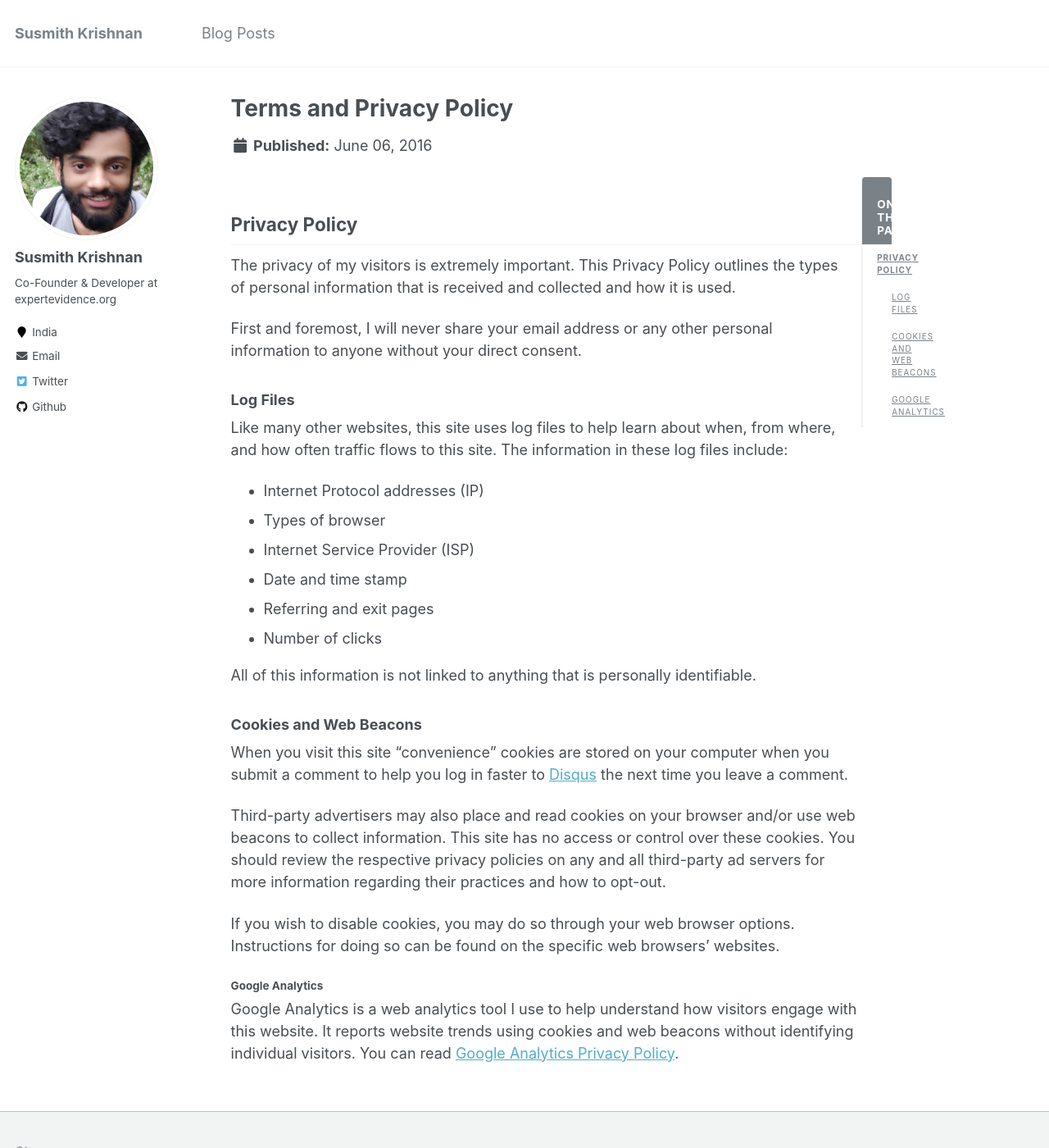
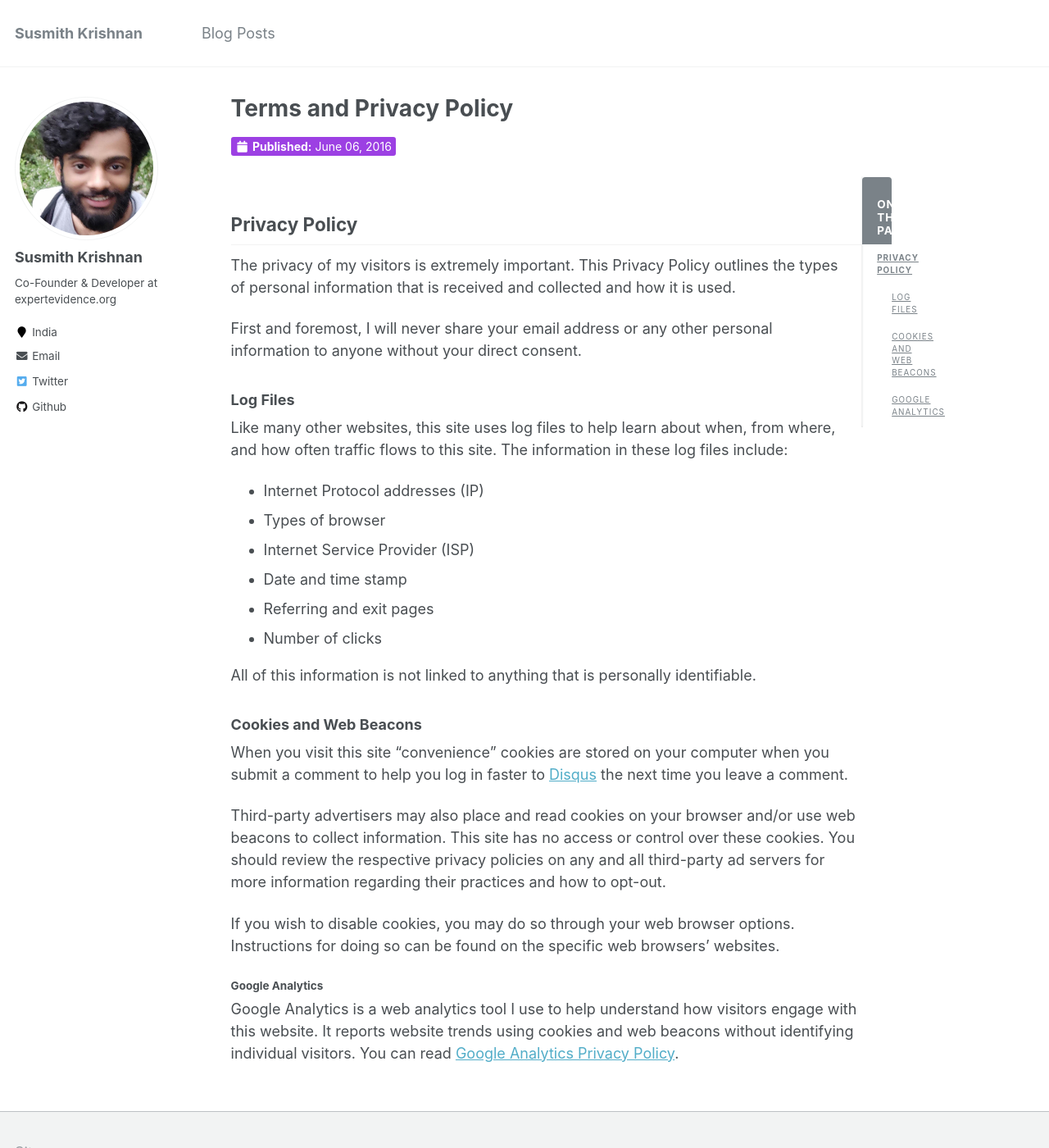
Before and after one commit to SusmithKrishnan/susmithkrishnan.github.io, a Jekyll site: the page built from _pages/terms.md, in a window 1280 px wide and 1400 px high. Shown: the whole window at 82% size. Built offline with Jekyll 4.4.1, drawn with Linux system fonts in a browser that asks for light colours.

Commit message:
addsende and minor tweaks

```diff
--- a/_includes/archive-single.html
+++ b/_includes/archive-single.html
@@ -43,7 +43,7 @@
         {% elsif post.collection == 'publications' %}
           <p>Published in <i>{{ post.venue }}</i>, {{ post.date | default: "1900-01-01" | date: "%Y" }} </p>
         {% elsif post.date %}
-         <p class="page__date"><strong><i class="fa fa-fw fa-calendar" aria-hidden="true"></i> {{ site.data.ui-text[site.locale].date_label | default: "Published:" }}</strong> <time datetime="{{ post.date | default: "1900-01-01" | date_to_xmlschema }}">{{ post.date | default: "1900-01-01" | date: "%B %d, %Y" }}</time></p>
+         <p class="page__date"><span class="date-badge"><strong><i class="fa fa-fw fa-calendar" aria-hidden="true"></i> {{ site.data.ui-text[site.locale].date_label | default: "Published:" }}</strong> <time datetime="{{ post.date | default: "1900-01-01" | date_to_xmlschema }}">{{ post.date | default: "1900-01-01" | date: "%B %d, %Y" }}</time></span></p>
         {% endif %}
 
     {% if post.excerpt and site.read_more != 'enabled' %}
--- a/_layouts/single.html
+++ b/_layouts/single.html
@@ -31,7 +31,7 @@ layout: default
             <p class="page__meta"><i class="fa fa-clock-o" aria-hidden="true"></i> {% include read-time.html %}</p>
           {% endif %}
         {% if page.modified %}
-          <p class="page__date"><strong><i class="fa fa-fw fa-calendar" aria-hidden="true"></i> {{ site.data.ui-text[site.locale].date_label | default: "Published:" }}</strong> <time datetime="{{ page.modified | date: "%Y-%m-%d" }}">{{ page.modified | date: "%B %d, %Y" }}</time></p>
+          <p class="page__date"><span class="date-badge"><strong><i class="fa fa-fw fa-calendar" aria-hidden="true"></i> {{ site.data.ui-text[site.locale].date_label | default: "Published:" }}</strong> <time datetime="{{ page.modified | date: "%Y-%m-%d" }}">{{ page.modified | date: "%B %d, %Y" }}</time></span></p>
         {% endif %}
 
         {% if page.collection == 'teaching' %}
@@ -39,7 +39,7 @@ layout: default
         {% elsif page.venue and page.date %}
           <p>Published in <i>{{ page.venue }}</i>, {{ page.date | default: "1900-01-01" | date: "%Y" }} </p>
         {% elsif page.date %}
-          <p class="page__date"><strong><i class="fa fa-fw fa-calendar" aria-hidden="true"></i> {{ site.data.ui-text[site.locale].date_label | default: "Published:" }}</strong> <time datetime="{{ page.date | date_to_xmlschema }}">{{ page.date | default: "1900-01-01" | date: "%B %d, %Y" }}</time></p>
+          <p class="page__date"><span class="date-badge"><strong><i class="fa fa-fw fa-calendar" aria-hidden="true"></i> {{ site.data.ui-text[site.locale].date_label | default: "Published:" }}</strong> <time datetime="{{ page.date | date_to_xmlschema }}">{{ page.date | default: "1900-01-01" | date: "%B %d, %Y" }}</time></span></p>
         {% endif %}
 
 
--- a/_layouts/talk.html
+++ b/_layouts/talk.html
@@ -31,9 +31,9 @@ layout: default
             <p class="page__meta"><i class="fa fa-clock-o" aria-hidden="true"></i> {% include read-time.html %}</p>
           {% endif %}
         {% if page.modified %}
-          <p class="page__date"><strong><i class="fa fa-fw fa-calendar" aria-hidden="true"></i>Date:</strong> <time datetime="{{ page.modified | date: "%Y-%m-%d" }}">{{ page.modified | date: "%B %d, %Y" }}</time></p>
+          <p class="page__date"><span class="date-badge"><strong><i class="fa fa-fw fa-calendar" aria-hidden="true"></i>Date:</strong> <time datetime="{{ page.modified | date: "%Y-%m-%d" }}">{{ page.modified | date: "%B %d, %Y" }}</time></span></p>
         {% elsif page.date %}
-          <p class="page__date"><strong><i class="fa fa-fw fa-calendar" aria-hidden="true"></i>Date:</strong> <time datetime="{{ page.date | date_to_xmlschema }}">{{ page.date | date: "%B %d, %Y" }}</time></p>
+          <p class="page__date"><span class="date-badge"><strong><i class="fa fa-fw fa-calendar" aria-hidden="true"></i>Date:</strong> <time datetime="{{ page.date | date_to_xmlschema }}">{{ page.date | date: "%B %d, %Y" }}</time></span></p>
         {% endif %}
         {% if page.talk_type %}<p>{{page.talk_type}} at {{ page.venue }},  {{page.location}} {% endif %}
 
--- a/_sass/_page.scss
+++ b/_sass/_page.scss
@@ -224,7 +224,13 @@
 /*
    Page meta
    ========================================================================== */
-
+.date-badge{
+  color:#fff;
+  background-color:#9c40e3;
+  border-radius: 3px;
+  padding: 3px 5px;
+  font-size:14px;
+}
 .page__meta {
   margin-top: 2em;
   color: mix(#fff, $gray, 25%);
```
Also changed, not shown: _includes/head/custom.html (+7 -1 lines).
